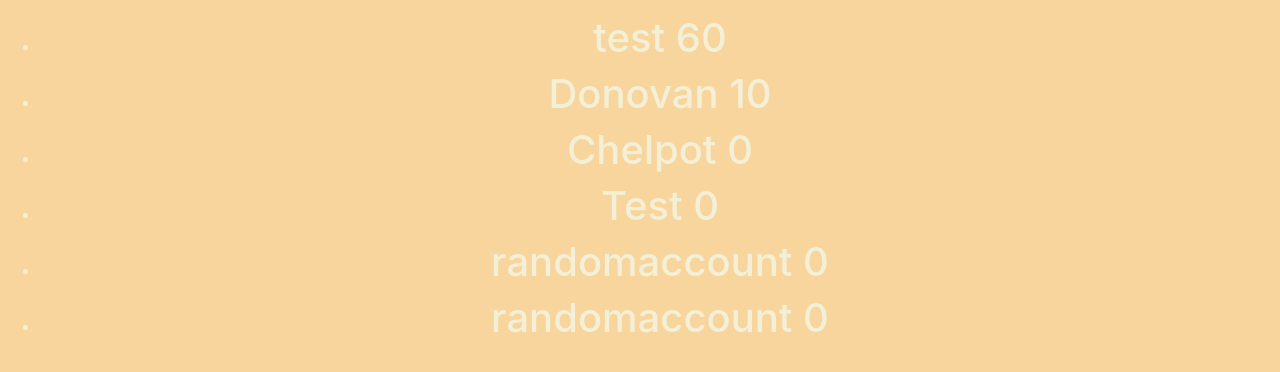
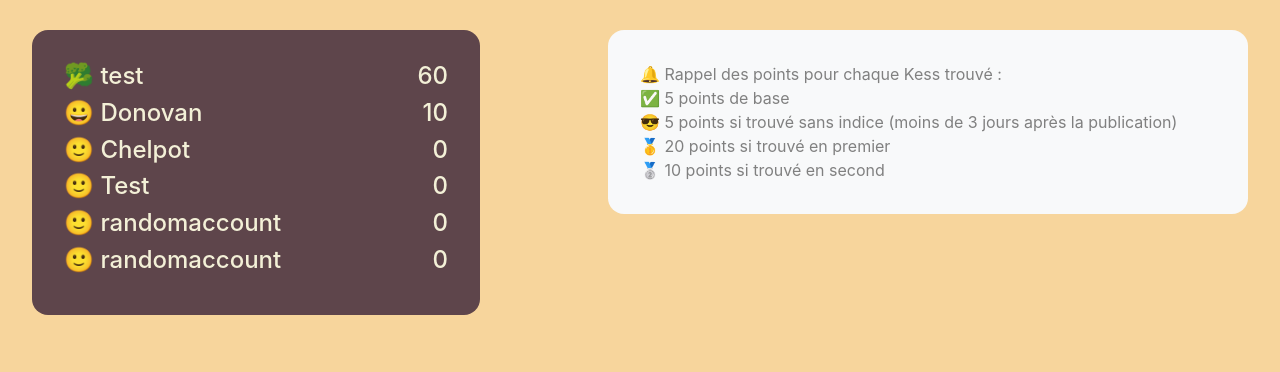
Before and after one commit to Chelpot/Kess, a Django app: page /kess/classement/ in a window 1280 px wide. Shown: the part 56-428 px from the top of the page. Run offline with Django 3.2, Linux system fonts and the light colour scheme; data comes from the database, SQL or seed files in the repository; parts of the project's set-up code (start-up, migrations or seed data) failed here and were passed over; some libraries are stand-ins or nearby versions.

Commit message:
Classement changes
Avatar, css, points reminder

```diff
--- a/mysite/kess/static/kess/style.css
+++ b/mysite/kess/static/kess/style.css
@@ -130,6 +130,41 @@ INDEX
 }
 
 
+/*
+================================================================================
+CLASSEMENT
+================================================================================
+*/
+
+.classementContainerUl{
+    list-style: none;
+    margin: 0;
+    padding: 0;
+}
+
+.classementList{
+    width: 35%;
+    float: left;
+    margin-left: 2em;
+}
+
+.classementScore{
+    float: right;
+}
+
+.classementPointsReminders{
+    width: 50%;
+    float: right;
+    margin: 1em auto 1em;
+    margin-right: 2em;
+    padding: 2em;
+    border-radius: 1em;
+    background-color: #f8f9fa;
+    color: gray;
+    text-align: left;
+}
+
+
 
 /*
 F7D59C
--- a/mysite/kess/templates/kess/classement.html
+++ b/mysite/kess/templates/kess/classement.html
@@ -3,15 +3,44 @@
 
 <link rel="stylesheet" type="text/css" href="{% static 'kess/style.css' %}">
 
+<div class="container classementList">
 {% if users_list %}
-    <ul>
+    <ul class="classementContainerUl">
     {% for user in users_list %}
-        <li><h1>
-            <span>{{ user.name }}</span>
-            <span>{{ user.points }}</span>
-        </h1></li>
+        <li>
+            <h4>
+                <div>
+                    <div class="inline">
+                        <span>{{ user.avatar }}</span>
+                        <span>{{ user.name }}</span>
+                    </div>
+                    <div class="inline classementScore">
+                        <span>{{ user.points }}</span>
+                    </div>
+                </div>
+            </h4>
+        </li>
     {% endfor %}
     </ul>
 {% else %}
     <p>Aucun utilisateur dans le top</p>
 {% endif %}
+</div>
+
+<div class="classementPointsReminders">
+    <a>
+        🔔 Rappel des points pour chaque Kess trouvé :
+    </a></br>
+    <a>
+        ✅ 5 points de base
+    </a></br>
+    <a>
+        😎 5 points si trouvé sans indice (moins de 3 jours après la publication)
+    </a></br>
+    <a>
+        🥇 20 points si trouvé en premier
+    </a></br>
+    <a>
+        🥈 10 points si trouvé en second
+    </a></br>
+</div>
--- a/mysite/kess/views.py
+++ b/mysite/kess/views.py
@@ -8,6 +8,7 @@ from .forms import SignUpForm, CreateKessForm, UserAvatarForm
 from .models import Kess, User, Tile
 
 from .utils import log_user_action
+
 
 def index(request):
     user_tiles = Tile.objects.filter()
```
